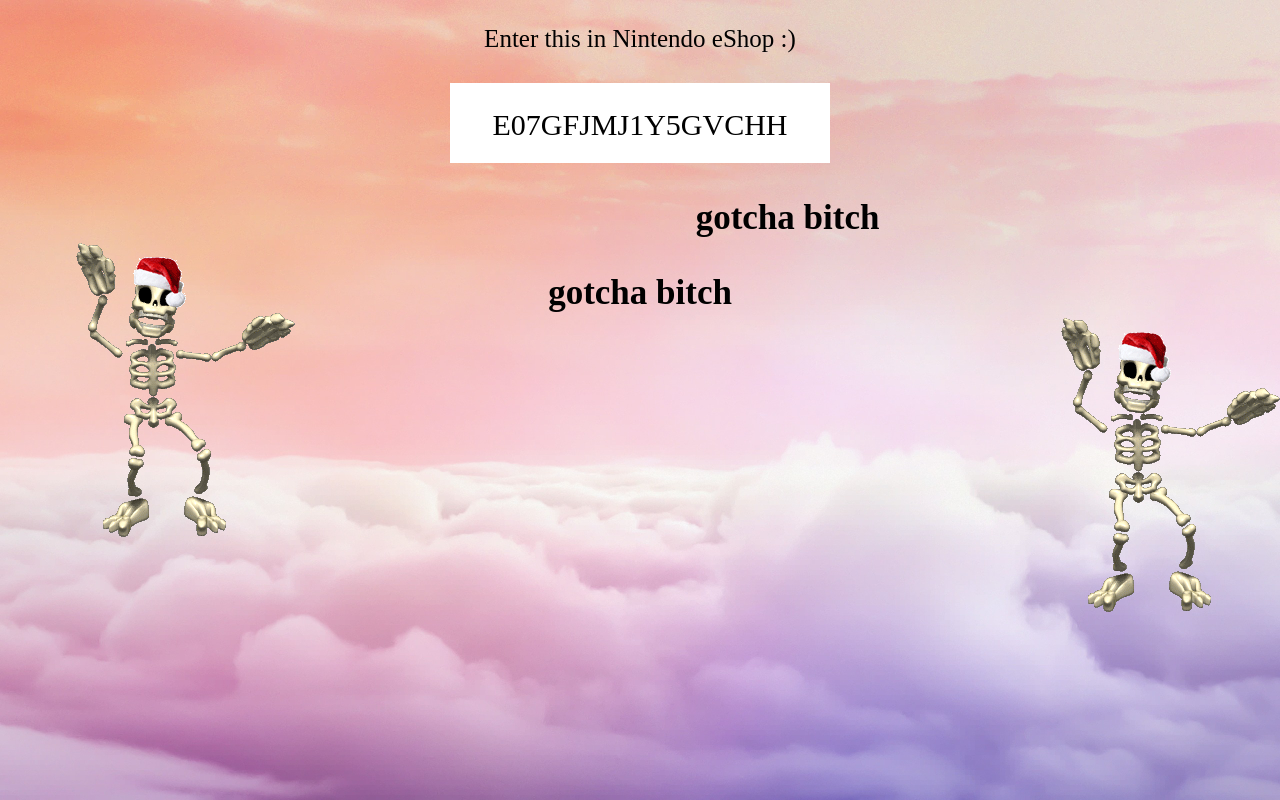
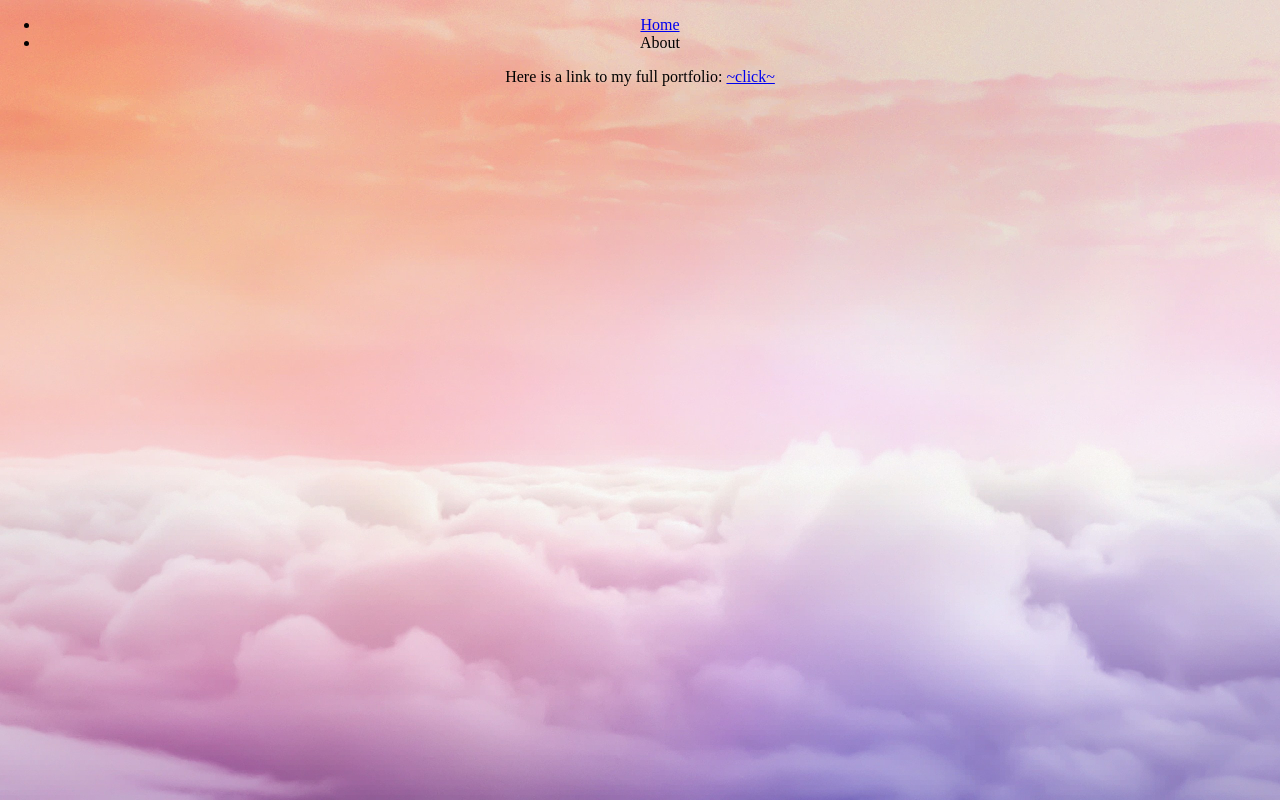
Before and after one commit to Sharkley/greenr, a plain HTML site: page about.html in a window 1280 px wide. Drawn offline with Linux system fonts and the light colour scheme.

Commit message:
Update about.html
revert christmas

```diff
--- a/about.html
+++ b/about.html
@@ -1,28 +1,19 @@
 <!DOCTYPE html>
 <html lang="en-us">
-    <head>
+<head>
     <meta charset="utf-8">
-    <title>Get fucked</title>
+    <title>About</title>
     <link rel="stylesheet" href="style.css">
-    <link rel="shortcut icon" type="image/jpg" href="images\5a2411fc6003f508dd5d5b37.png">
+    <link rel="shortcut icon" type="image/jpg" href="images\drop.png">
 </head>
 
-    <p style="font-size:25px">Enter this in Nintendo eShop :)</p>
-<div style="background-color: rgb(255, 255, 255); height: 80px; width: 380px; margin:auto; border-radius:0%;">
-    <img src="images\icon.png" alt= "" style="float: left;">
-    <p style="padding-top: 25px; font-size: 30px;">E07GFJMJ1Y5GVCHH</p>
-  </div>
+<body>
+    <ul class="breadcrumb">
+        <li><a href="index.html">Home</a></li>
+        <li>About</li>
+      </ul>
 
-<div class="item">
-  <img src="images\christmas-dancing-skeleton.gif" alt= "" style="float: left;">
-    <p style="color: black; padding-left: 100px; font-size: 35px;"><b>gotcha bitch</b></p>
-  </div>
-</div>
-
-<div class="item2">
-    <img src="images\christmas-dancing-skeleton.gif" alt= "" style="float: right;">
-      <p style="color: black; padding-right: 100px; font-size: 35px;"><b>gotcha bitch</b></p>
-    </div>
+<p>Here is a link to my full portfolio: <a href="https://www.youtube.com/watch?v=dQw4w9WgXcQ">~click~</a></p>
 
 </body>
 </html>
```
